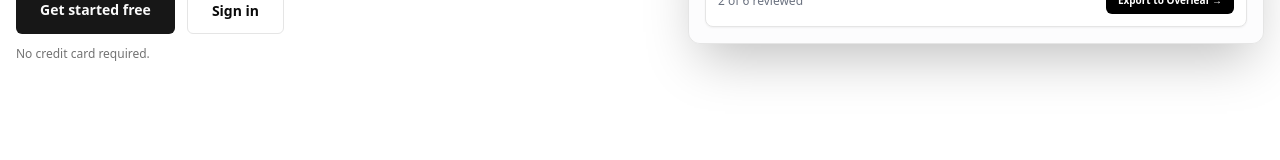
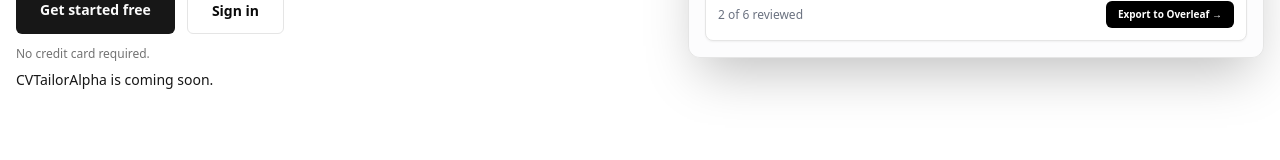
Before and after one commit to rq1234/cv-tailor, a Next.js app in the folder frontend/: page / in a window 1280 px wide. Shown: the part 460-620 px from the top of the page. Built offline with nearby package versions, Linux system fonts and the light colour scheme; no server answers.

Commit message:
Add coming soon message to landing page

```diff
--- a/frontend/app/page.tsx
+++ b/frontend/app/page.tsx
@@ -154,6 +154,9 @@ export default function LandingPage() {
           <p className="mt-3 text-xs text-muted-foreground">
             No credit card required.
           </p>
+          <p className="mt-2 text-sm font-medium text-primary">
+            CVTailorAlpha is coming soon.
+          </p>
         </div>
 
         {/* Right: product mockup */}
```
